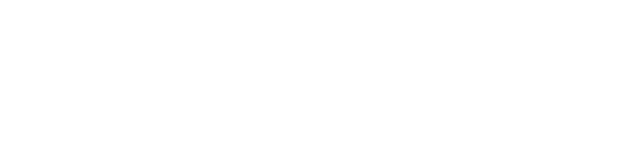
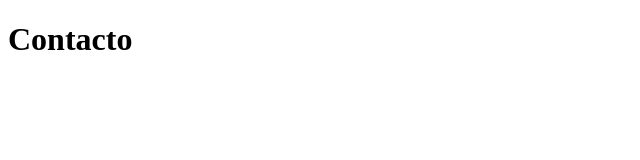
Before and after one commit to TomasDnlAranda/clase-13-starbucks, a plain HTML site: page pages/contacto.html in a window 1280 px wide. Shown: the whole page, without its empty margins (0-640 px from the left). Drawn offline with Linux system fonts and the light colour scheme.

Commit message:
add h1 en contacto.html

```diff
--- a/pages/contacto.html
+++ b/pages/contacto.html
@@ -5,5 +5,7 @@
 		<meta name="viewport" content="width=device-width, initial-scale=1.0" />
 		<title>Contacto</title>
 	</head>
-	<body></body>
+	<body>
+		<h1>Contacto</h1>
+	</body>
 </html>
```
